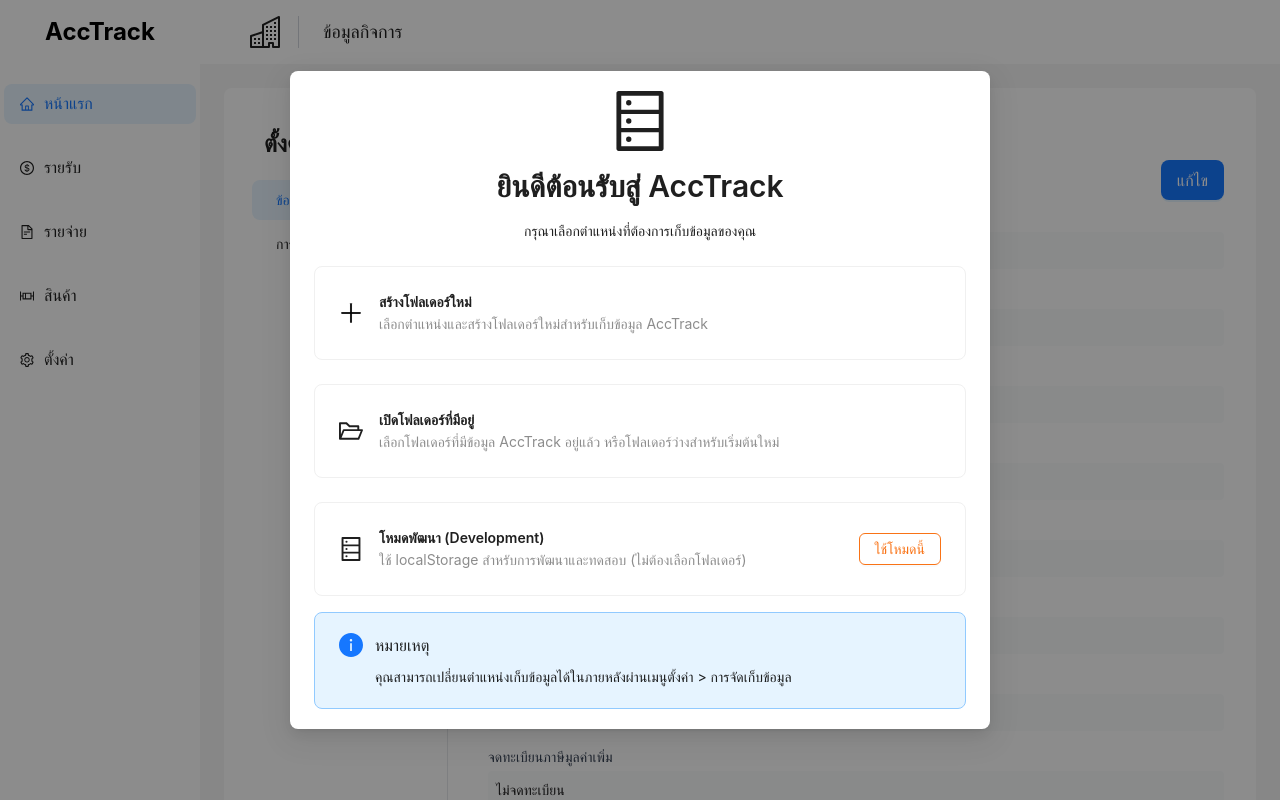
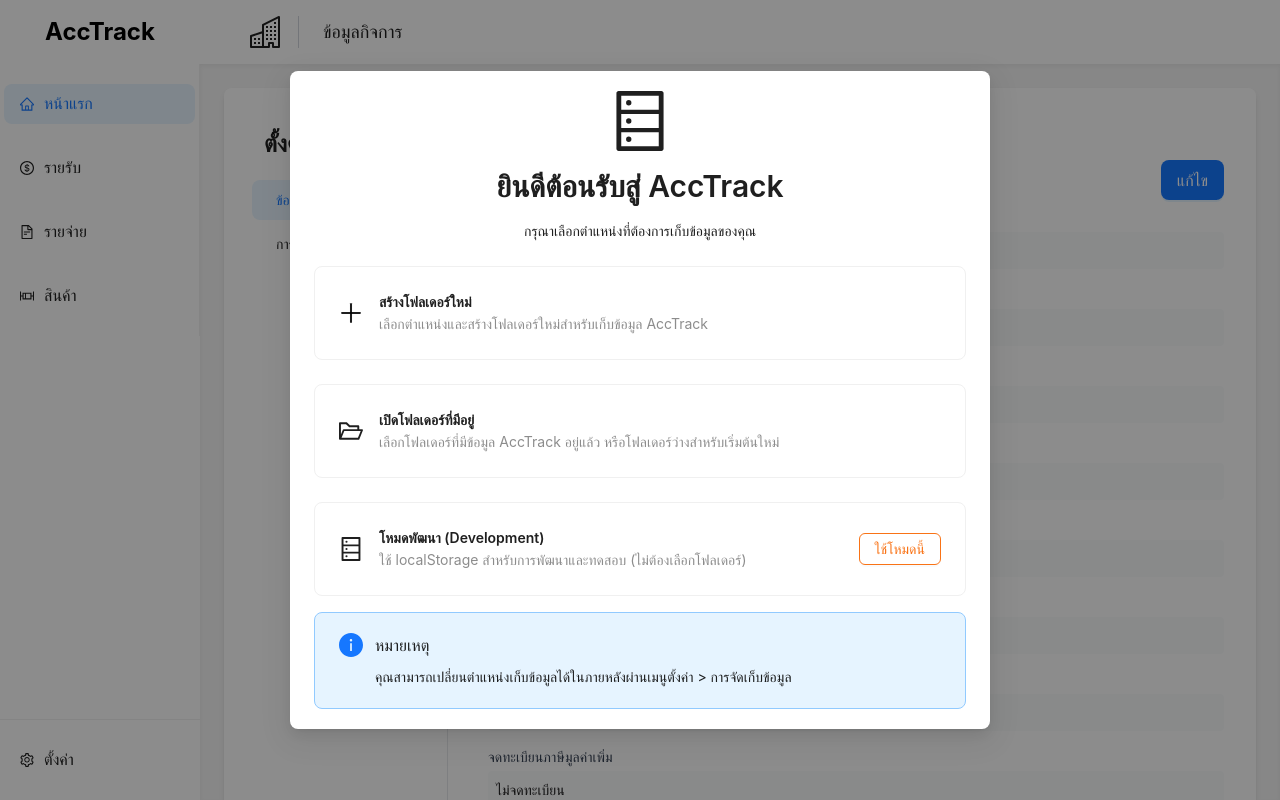
Before and after one commit to ITKmz/acctrack-frontend, a React (Vite) app: page /#/settings/company in a window 1280 px wide. Shown: the top 800 px of the page. Built offline with nearby package versions, Linux system fonts and the light colour scheme.

Commit message:
feat: Enhance layout structure with improved sidebar and footer styling; add bottom menu items

```diff
--- a/src/ui/components/AppFooter.tsx
+++ b/src/ui/components/AppFooter.tsx
@@ -5,7 +5,7 @@
 
 const AppFooter: React.FC = () => {
     return (
-        <Footer className="text-center bg-gray-100 py-4">
+        <Footer className="text-center bg-gray-100 py-4 mt-2">
             AccTrack ©2025 Created by Ittikorn
         </Footer>
     );
--- a/src/ui/components/AppHeader.tsx
+++ b/src/ui/components/AppHeader.tsx
@@ -137,7 +137,7 @@
     return (
         <Header
             style={{ background: colorBgContainer }}
-            className="flex items-center"
+            className="flex items-center sticky top-0 z-10"
         >
             <Flex justify='start' align='center' className="w-full">
                 <BsBuildings size={32} />
--- a/src/ui/components/AppSidebar.tsx
+++ b/src/ui/components/AppSidebar.tsx
@@ -33,6 +33,9 @@
         icon: <BoxPlotOutlined className="text-[32px]" />,
         label: <span className="text-base">สินค้า</span>, // Products
     },
+];
+
+const bottomItems: MenuProps['items'] = [
     {
         key: 'settings',
         icon: <SettingOutlined className="text-[32px]" />,
@@ -49,26 +52,41 @@
     return (
         <Sider
             width={200}
-            style={{
-                background: colorBgContainer,
-            }}
-            className="h-screen"
+            style={{ background: colorBgContainer }}
+            className="fixed left-0 top-0 z-10 p-0"
         >
-            <div className="flex items-center justify-center py-4">
+            <div className="h-screen flex flex-col">
+                {/* Header */}
+                <div className="flex items-center justify-center py-4 flex-shrink-0">
                     <h1 className="text-2xl font-bold">AccTrack</h1>
                 </div>
+
+                {/* Content with two Menus */}
+                <div className="flex-1 flex flex-col justify-between overflow-y-auto">
+                    {/* Top Menu */}
                     <Menu
                         mode="vertical"
                         triggerSubMenuAction="hover"
-                onClick={({ key }) => {
-                    // Always navigate when clicking on any menu item
-                    navigate(`/${key}`);
+                        onClick={({ key }) => navigate(`/${key}`)}
+                        defaultSelectedKeys={['home']}
+                        className="flex flex-col gap-4"
+                        items={items}
+                    />
+
+                    {/* Bottom Menu */}
+                    <Menu
+                        mode="vertical"
+                        triggerSubMenuAction="hover"
+                        onClick={({ key }) => navigate(`/${key}`)}
+                        style={{
+                            borderTop: '1px solid #f0f0f0',
+                            borderRight: 0,
+                            padding: '16px 0',
                         }}
-                defaultSelectedKeys={['home']}
-                style={{ height: '100%', borderRight: 0 }}
-                items={items}
-                className="flex flex-col gap-4"
+                        items={bottomItems}
                     />
+                </div>
+            </div>
         </Sider>
     );
 };
--- a/src/ui/layouts/default.tsx
+++ b/src/ui/layouts/default.tsx
@@ -12,16 +12,16 @@
     children: React.ReactNode;
 }) {
     return (
-        <Layout>
+        <Layout className="h-screen">
             <AppSidebar />
-            <Layout>
+            <Layout className="flex flex-col">
                 <AppHeader />
-                <Layout className="px-6 pb-6">
-                    <Content className="p-6 mt-6 min-h-[280px] bg-white rounded-lg">
+                <Content className="flex-1 overflow-auto px-6 pb-6 inset-shadow-sm">
+                    <div className="p-6 mt-6 min-h-[280px] bg-white rounded-lg shadow-md">
                         {children}
-                    </Content>
+                    </div>
                     <AppFooter />
-                </Layout>
+                </Content>
             </Layout>
         </Layout>
     );
```
Lines whose indentation alone changed are shown as unchanged.
